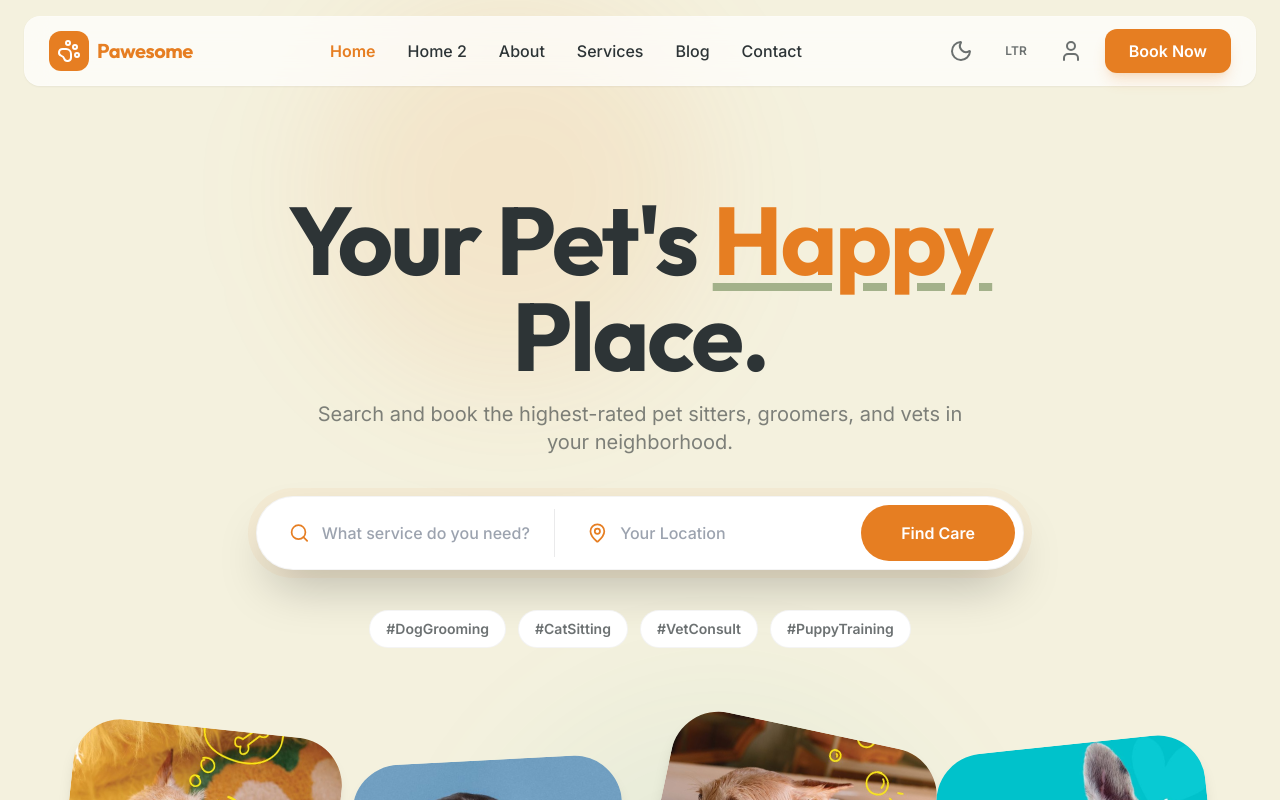
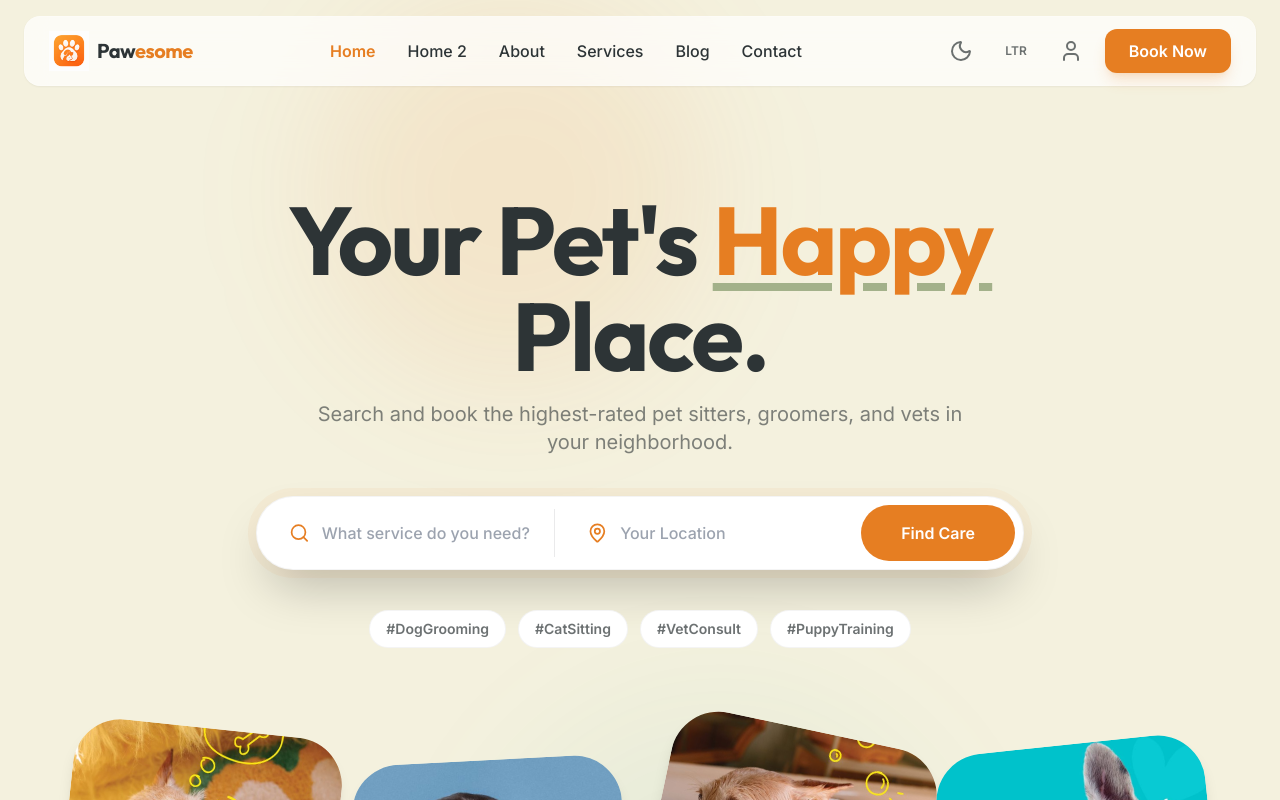
Before and after one commit to MR-CodersHub/pet-care, a website: page index.html in a window 1280 px wide. Shown: the top 800 px of the page. Drawn offline with nearby package versions, Linux system fonts and the light colour scheme.

Commit message:
Initial Commit

```diff
--- a/index.html
+++ b/index.html
@@ -5,7 +5,7 @@
     <meta charset="UTF-8">
     <meta name="viewport" content="width=device-width, initial-scale=1.0">
     <title>Pawesome | Premium Pet Spa & Care</title>
-    <link rel="icon" type="image/png" href="/assets/images/brand-logo.png">
+    <link rel="icon" type="image/png" href="./assets/images/brand-logo.png">
     <link rel="stylesheet" href="./dist/output.css">
     <!-- Lucide Icons for modern UI -->
     <script src="https://unpkg.com/lucide@latest"></script>
--- a/src/components.js
+++ b/src/components.js
@@ -6,10 +6,8 @@ const components = {
             <div class="flex items-center justify-between bg-card/70 backdrop-blur-md px-6 py-3 rounded-2xl shadow-sm border border-white/20">
                 <!-- Logo -->
                 <a href="index.html" class="flex items-center gap-2">
-                    <div class="w-10 h-10 bg-primary rounded-xl flex items-center justify-center text-white">
-                        <i data-lucide="paw-print"></i>
-                    </div>
-                    <span class="font-heading text-xl font-bold tracking-tight">Paw<span class="text-primary">esome</span></span>
+                    <img src="assets/images/brand-logo.png" alt="Pawesome Logo" class="h-10 w-10 object-contain">
+                    <span class="font-heading text-xl font-bold tracking-tight text-dark">Paw<span class="text-primary">esome</span></span>
                 </a>
 
                 <!-- Desktop Menu -->
@@ -65,10 +63,8 @@ const components = {
             <div class="grid grid-cols-1 md:grid-cols-2 lg:grid-cols-4 gap-12 mb-16">
                 <div class="space-y-6">
                     <a href="index.html" class="flex items-center gap-2">
-                        <div class="w-10 h-10 bg-primary rounded-xl flex items-center justify-center text-white">
-                            <i data-lucide="paw-print"></i>
-                        </div>
-                        <span class="font-heading text-xl font-bold tracking-tight">Paw<span class="text-primary">esome</span></span>
+                        <img src="assets/images/brand-logo.png" alt="Pawesome Logo" class="h-10 w-10 object-contain">
+                        <span class="font-heading text-xl font-bold tracking-tight text-dark">Paw<span class="text-primary">esome</span></span>
                     </a>
                     <p class="text-dark/60 dark:text-white/60 leading-relaxed">
                         Providing world-class pet care services since 2010. Your pet's happiness is our top priority.
@@ -143,10 +139,11 @@ function initApp() {
     if (navPlaceholder) navPlaceholder.innerHTML = components.navbar;
     if (footerPlaceholder) footerPlaceholder.innerHTML = components.footer;
 
-    // Normalize component links when inside the pages folder
+    // Normalize component links and images when inside the pages folder
     const currentPath = window.location.pathname;
     const isPagesPage = currentPath.split('/').includes('pages');
     if (isPagesPage) {
+        // Fix links
         const allLinks = document.querySelectorAll('#main-nav a, footer a');
         allLinks.forEach(link => {
             const href = link.getAttribute('href');
@@ -155,6 +152,15 @@ function initApp() {
                 link.setAttribute('href', '../index.html');
             } else if (href.startsWith('pages/')) {
                 link.setAttribute('href', href.replace(/^pages\//, ''));
+            }
+        });
+
+        // Fix image paths
+        const allImages = document.querySelectorAll('#main-nav img, footer img');
+        allImages.forEach(img => {
+            const src = img.getAttribute('src');
+            if (src && src.startsWith('assets/')) {
+                img.setAttribute('src', '../' + src);
             }
         });
     }
```
